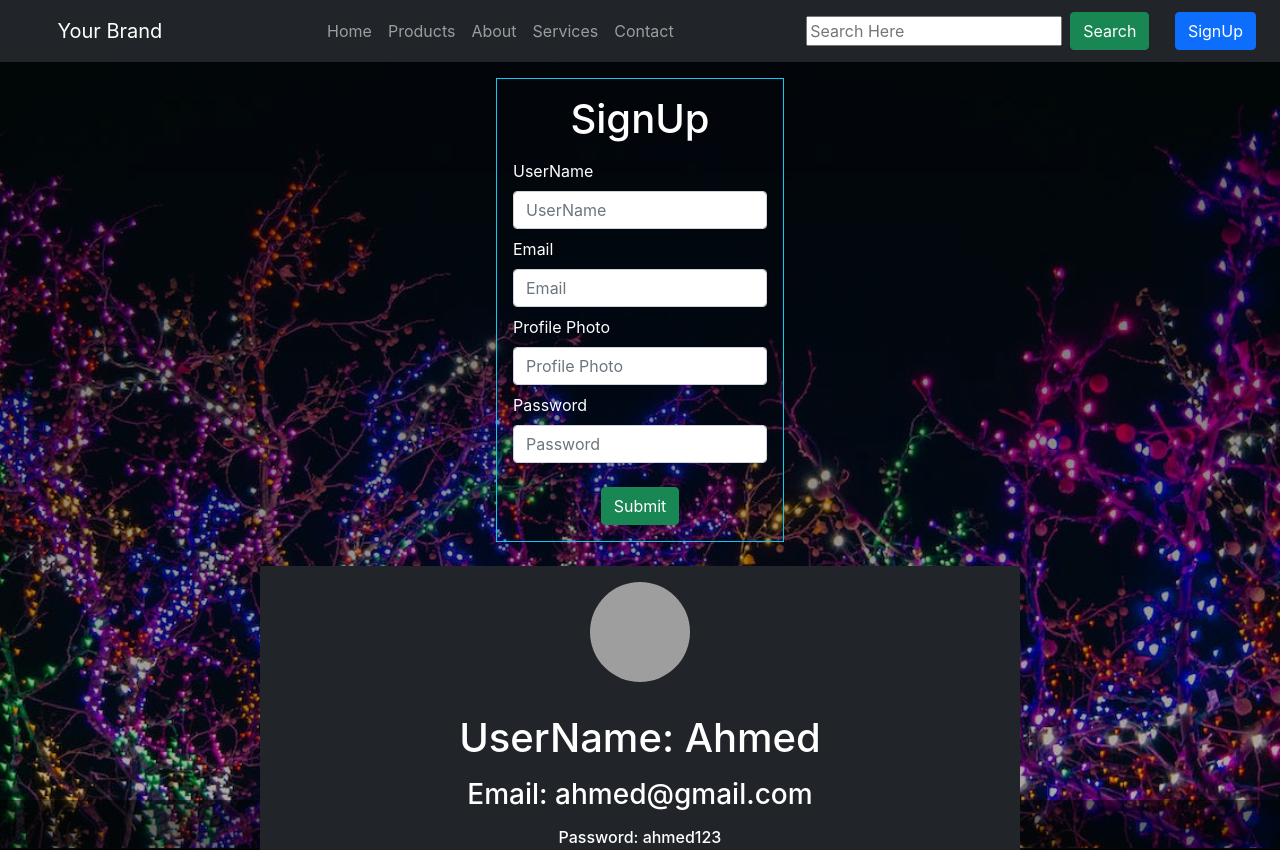
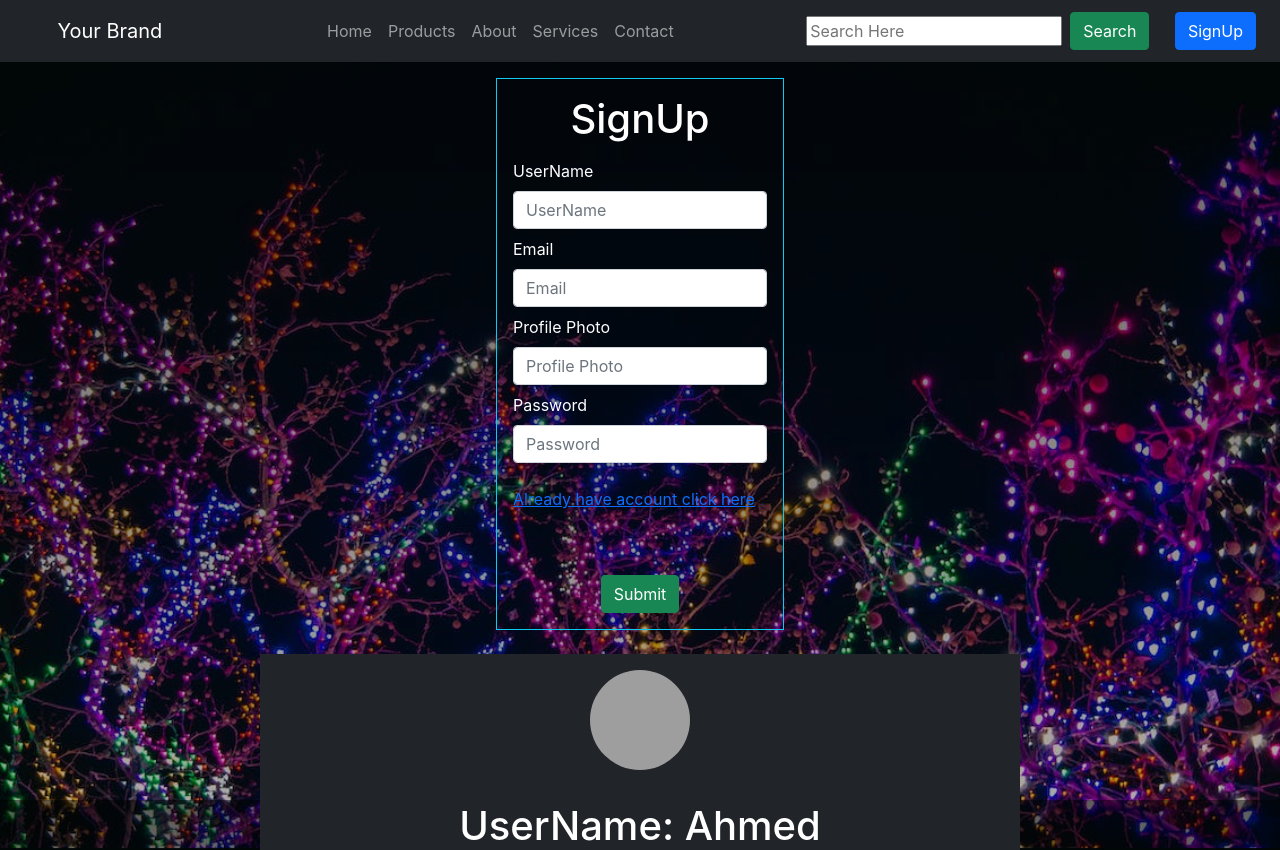
Before and after one commit to WaliHS1101/Create-Different-Pages-and-User-Routers, a React (Create React App) app: page /SignUp in a window 1280 px wide. Shown: the top 850 px of the page. Built offline with nearby package versions, Linux system fonts and the light colour scheme; grey boxes are pictures that could not be loaded.

Commit message:
Add Link

```diff
--- a/src/Components/SignIn.jsx
+++ b/src/Components/SignIn.jsx
@@ -1,4 +1,5 @@
 import React from 'react'
+import { Link } from 'react-router-dom'
 
 function SignIn() {
     return (
@@ -15,6 +16,9 @@ function SignIn() {
                         <label htmlFor="UserPassword" className='form-label mt-2'>Password</label>
                         <input type="password" placeholder='Password' className='form-control' />
 
+                        <Link to="/SignUp" className='m-1'><p>don't have account click here</p></Link>
+
+
                         <input type="submit" className='mt-4 btn btn-success d-block m-auto ' />
                     </form>
                 </div>
--- a/src/Components/SignUp.jsx
+++ b/src/Components/SignUp.jsx
@@ -1,6 +1,7 @@
 import React, { useState } from 'react'
 import Users from "./Users"
 import "./SignUp.css"
+import { Link } from 'react-router-dom';
 
 function SignUp() {
 
@@ -59,6 +60,8 @@ function SignUp() {
                         <label htmlFor="UserPassword" className='form-label mt-2'>Password</label>
                         <input type="password" placeholder='Password' className='form-control' onChange={(e) => { SetSignUpUserPwd(e.target.value) }} />
 
+                        <Link to="/SignIn" className='m-1'><p>Already have account click here</p></Link>
+
                         <input type="submit" className='mt-4 btn btn-success d-block m-auto ' />
                     </form>
                 </div>
```
